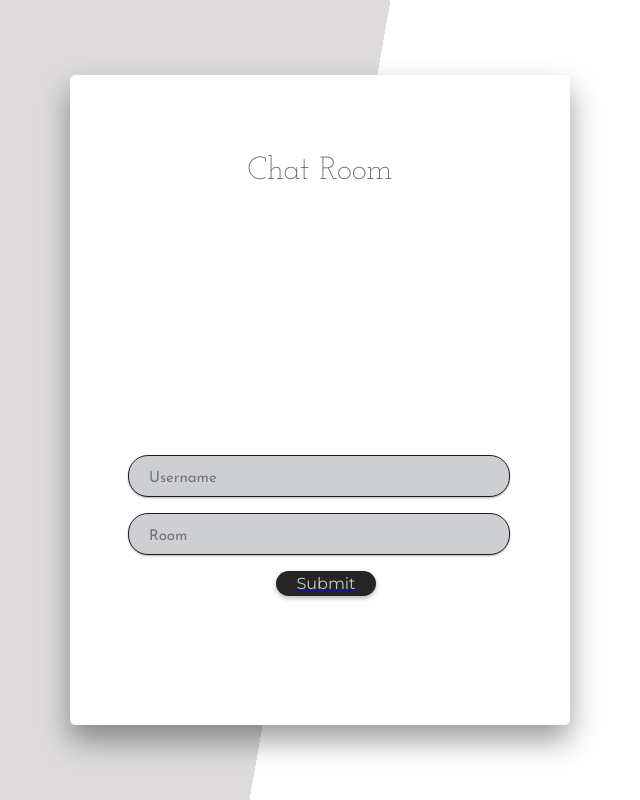
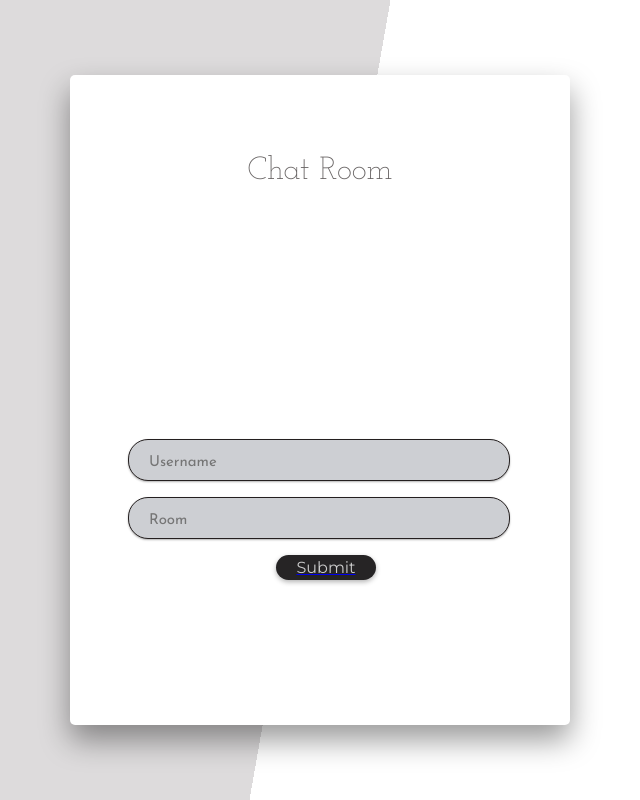
Before and after one commit to preetiAmb/React-Nodejs-Chat-App, a React (Create React App) app in the folder client/: page / in a window 1280 px wide. Shown: the whole page, without its empty margins (320-960 px from the left). Built offline with nearby package versions, Linux system fonts and the light colour scheme.

Commit message:
Style/ margin-top change

```diff
--- a/client/src/components/Join/Join-style.js
+++ b/client/src/components/Join/Join-style.js
@@ -13,7 +13,7 @@ export const UserNameInput = styled.input`
     outline: none;
     border-radius: 20px;
     box-shadow: 0 1px 2px rgba(0, 0, 0, 0.3);
-    margin-top: 13rem;
+    margin-top: 12rem;
 `;
 
 export const RoomInput = styled.input`
```
